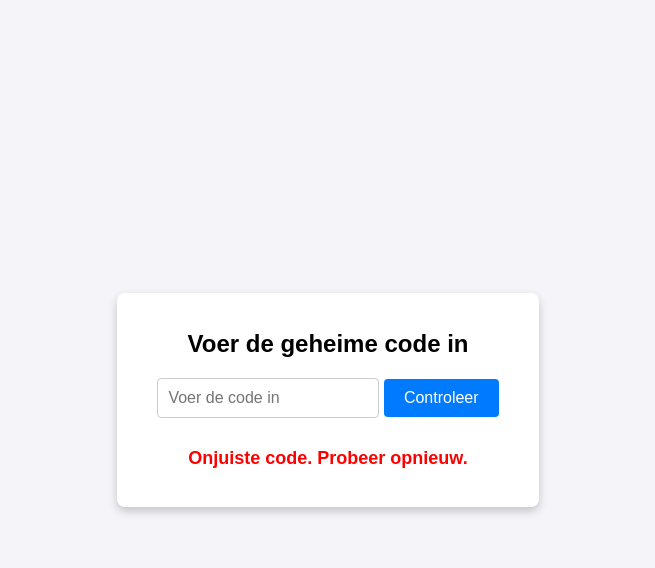
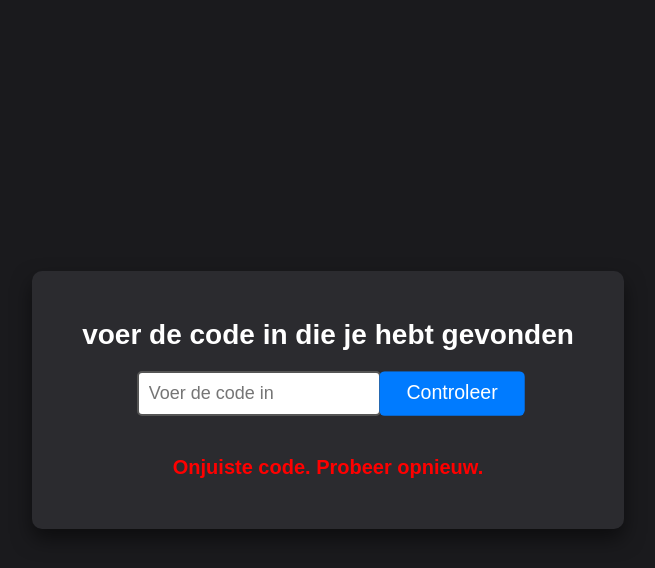
Before and after one commit to lucasenlucas/ict-opdracht-1-, a plain HTML site: page index.html in a window 1280 px wide. Both pictures are taken after a click on the button "Controleer". Shown: the whole page, without its empty margins (312-967 px from the left). Drawn offline with Linux system fonts and the light colour scheme.

Commit message:
Update index.html

```diff
--- a/index.html
+++ b/index.html
@@ -3,11 +3,12 @@
 <head>
   <meta charset="UTF-8">
   <meta name="viewport" content="width=device-width, initial-scale=1.0">
-  <title>Code Checker</title>
+  <title>Code Game</title>
   <style>
     body {
       font-family: Arial, sans-serif;
-      background-color: #f4f4f9;
+      background-color: #1a1a1d;
+      color: #fff;
       display: flex;
       justify-content: center;
       align-items: center;
@@ -17,34 +18,38 @@
 
     .container {
       text-align: center;
-      background: #fff;
-      padding: 20px 40px;
-      border-radius: 8px;
-      box-shadow: 0 4px 10px rgba(0, 0, 0, 0.2);
+      background: #2b2b2f;
+      padding: 30px 50px;
+      border-radius: 10px;
+      box-shadow: 0 10px 20px rgba(0, 0, 0, 0.5);
+      animation: fadeIn 1s ease-in-out;
     }
 
     h1 {
-      font-size: 24px;
+      font-size: 28px;
       margin-bottom: 20px;
     }
 
     input {
       padding: 10px;
-      font-size: 16px;
-      width: 200px;
-      margin-bottom: 10px;
-      border: 1px solid #ccc;
-      border-radius: 4px;
+      font-size: 18px;
+      width: 220px;
+      margin-bottom: 20px;
+      border: 2px solid #555;
+      border-radius: 5px;
+      background: #fff;
+      color: #000;
     }
 
     button {
-      padding: 10px 20px;
-      font-size: 16px;
+      padding: 10px 25px;
+      font-size: 18px;
       background-color: #007bff;
       color: white;
       border: none;
-      border-radius: 4px;
+      border-radius: 5px;
       cursor: pointer;
+      animation: pulse 1.5s infinite;
     }
 
     button:hover {
@@ -53,14 +58,59 @@
 
     #message {
       margin-top: 20px;
-      font-size: 18px;
+      font-size: 20px;
       font-weight: bold;
+      animation: fadeIn 1s ease-in-out;
+    }
+
+    /* Animations */
+    @keyframes fadeIn {
+      from {
+        opacity: 0;
+      }
+      to {
+        opacity: 1;
+      }
+    }
+
+    @keyframes pulse {
+      0% {
+        transform: scale(1);
+      }
+      50% {
+        transform: scale(1.1);
+      }
+      100% {
+        transform: scale(1);
+      }
+    }
+
+    @keyframes shake {
+      0% {
+        transform: translateX(0);
+      }
+      25% {
+        transform: translateX(-5px);
+      }
+      50% {
+        transform: translateX(5px);
+      }
+      75% {
+        transform: translateX(-5px);
+      }
+      100% {
+        transform: translateX(0);
+      }
+    }
+
+    .shake {
+      animation: shake 0.5s ease;
     }
   </style>
 </head>
 <body>
   <div class="container">
-    <h1>Voer de geheime code in</h1>
+    <h1>voer de code in die je hebt gevonden</h1>
     <input type="text" id="codeInput" placeholder="Voer de code in" maxlength="4">
     <button id="checkCodeBtn">Controleer</button>
     <p id="message"></p>
@@ -69,13 +119,19 @@
     document.getElementById("checkCodeBtn").addEventListener("click", function () {
       const input = document.getElementById("codeInput").value;
       const message = document.getElementById("message");
+      const container = document.querySelector(".container");
 
       if (input === "3795") {
         message.textContent = "Je hebt het gehaald! Dit is het einde.";
-        message.style.color = "green";
+        message.style.color = "lime";
+        container.style.boxShadow = "0 0 20px lime";
       } else {
         message.textContent = "Onjuiste code. Probeer opnieuw.";
         message.style.color = "red";
+        container.classList.add("shake");
+        setTimeout(() => {
+          container.classList.remove("shake");
+        }, 500);
       }
     });
   </script>
```
